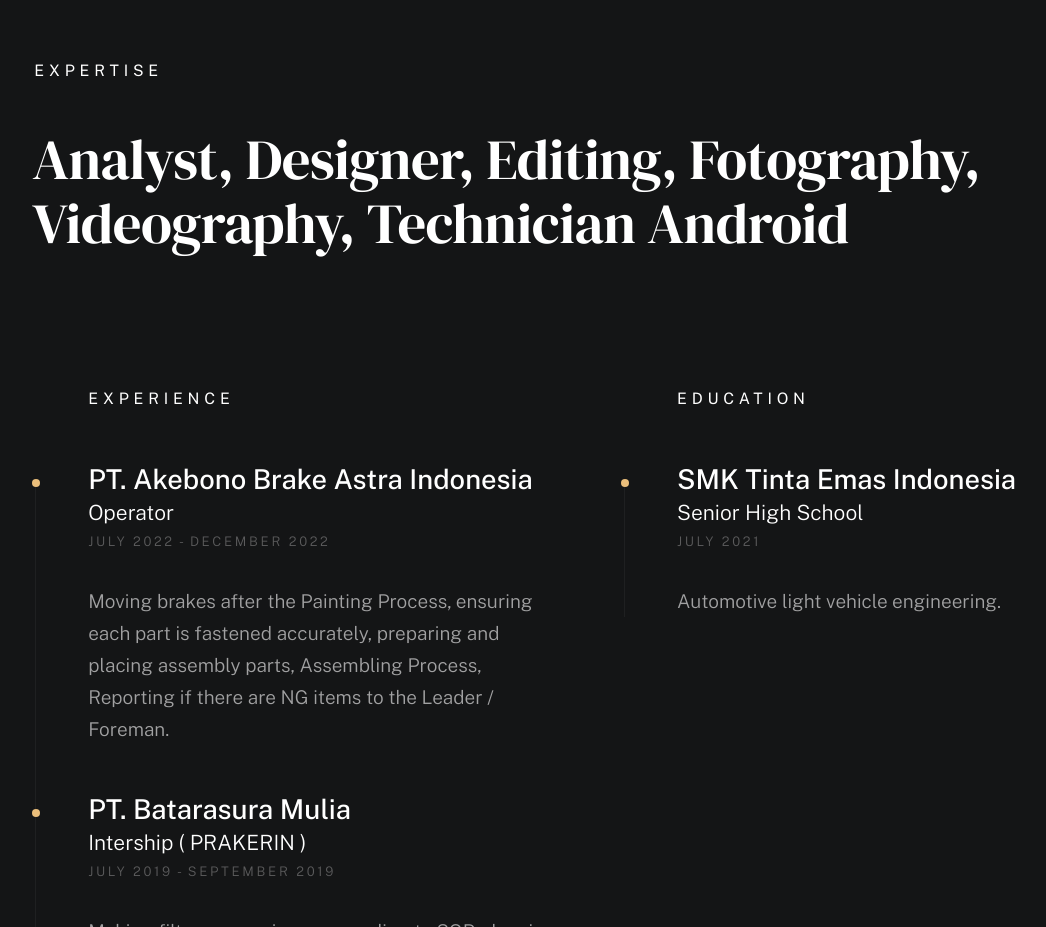
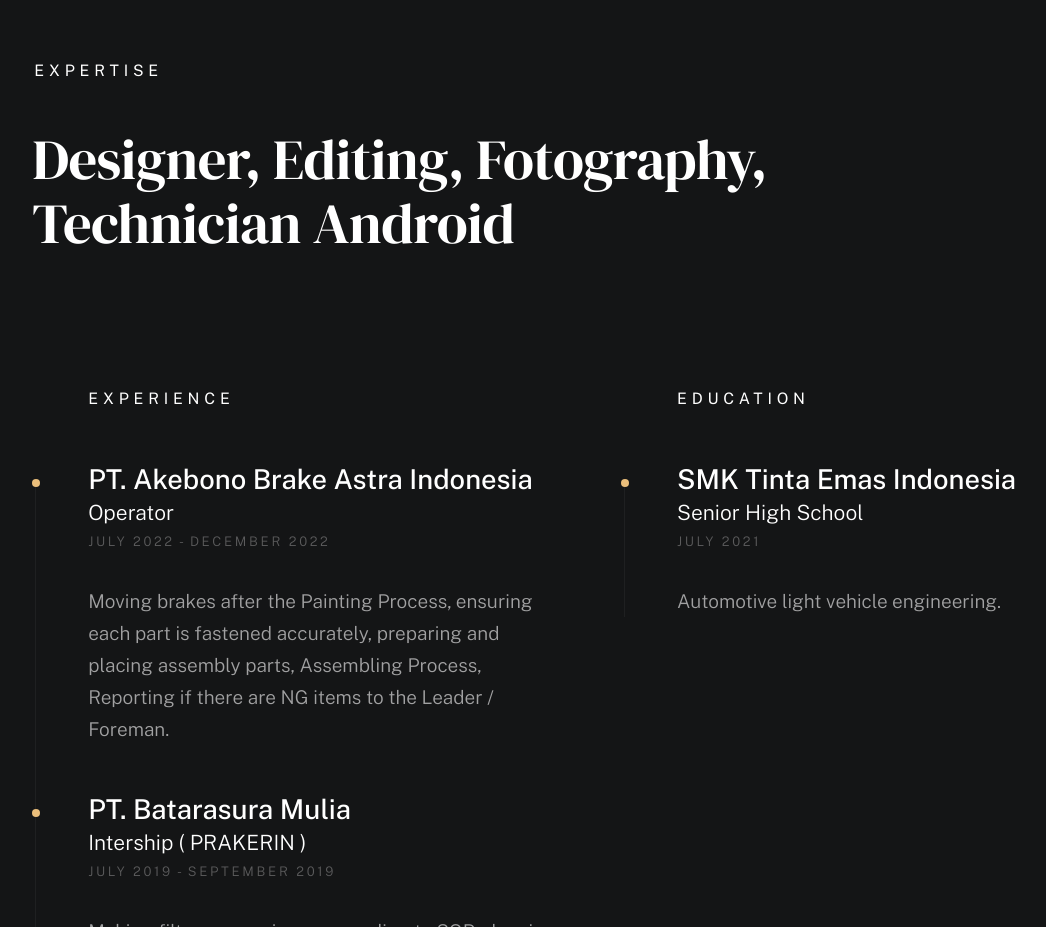
Before and after one commit to qinariii/myqinaa, a plain HTML site: page index.html in a window 1280 px wide. Shown: the part 1960-2887 px from the top of the page, without its empty margins (39-1085 px from the left). Drawn offline with nearby package versions, Linux system fonts and the light colour scheme; a web font is replaced by a local one.

Commit message:
Update index.html

```diff
--- a/index.html
+++ b/index.html
@@ -154,11 +154,9 @@
                         <h2 class="text-pretitle" data-animate-el>Expertise</h2>
 
                         <ul class="skills-list h1" data-animate-el>
-                            <li>Analyst</li>
                             <li>Designer</li>
                             <li>Editing</li>
                             <li>Fotography</li>
-                            <li>Videography</li>
                             <li>Technician Android</li>
                         </ul>
 
```
